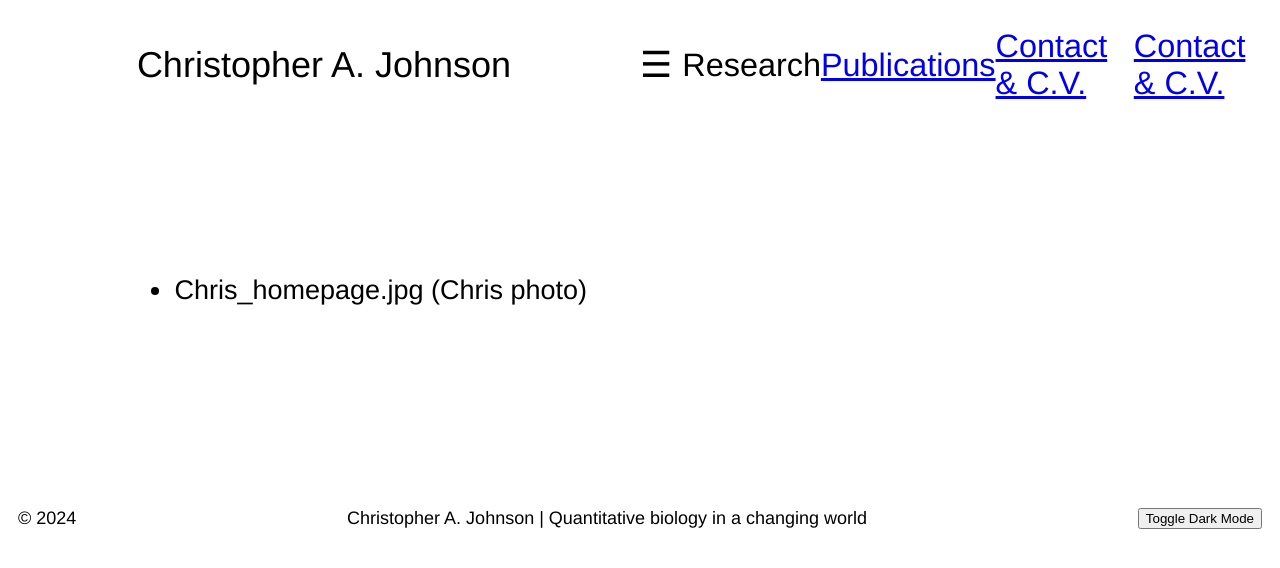
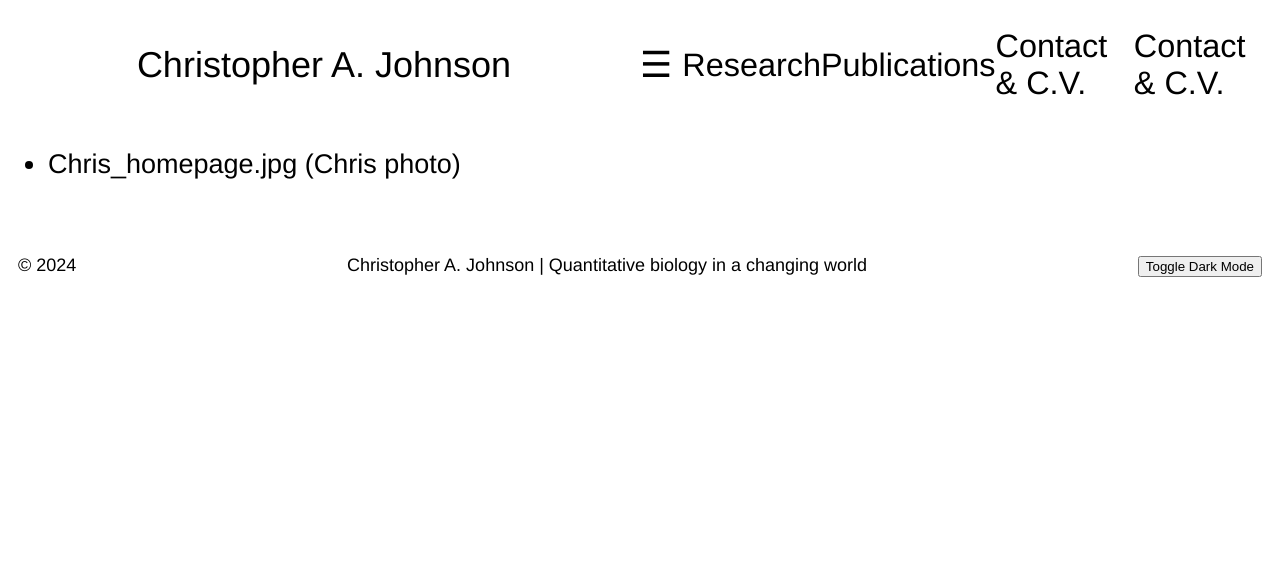
Before and after one commit to chrisajohnson/chrisajohnson.github.io, a Jekyll site: the page built from images/images.md, in a window 1280 px wide. Shown: the top 568 px of the page. Built offline with Jekyll 4.4.1, drawn with Linux system fonts in a browser that asks for light colours; our own code applies the rules of GitHub Pages for plain Markdown files.

Commit message:
Update styles.css

```diff
--- a/assets/css/styles.css
+++ b/assets/css/styles.css
@@ -34,6 +34,12 @@ html {
   justify-content: space-between; /* Space out items */
   align-items: center; /* Center items vertically */
   font-size: 1.8rem; /* Set the text size */
+}
+
+/* Anchor for navigation links */
+.site-header > .site-nav a {
+  text-decoration: none; /* Remove underline from links */
+  color: inherit; /* Make link color inherit from parent */
 }
 
 /* Dropdown container */
@@ -115,7 +121,6 @@ html {
   align-items: stretch; /* Ensure both content-left and content-right stretch to the same height */
   text-align: justify; /* Justified text */
   font-size: 1.5rem; /* Set the text size */
-  padding: 10%; /* Add padding */
 }
 
 /* Left content */
@@ -124,6 +129,7 @@ html {
   display: flex; /* Enable flexbox */
   flex-direction: column; /* Stack items vertically */
   justify-content: flex-start; /* Align items to the top */
+  padding: 5%; /* Add padding for left content */
 }
 
 /* Right content */
@@ -139,7 +145,7 @@ img {
   width: auto; /* Maintain the aspect ratio */
   height: auto; /* Maintain the aspect ratio */
   max-width: 100%; /* Prevent images from exceeding the container width */
-  max-height: 6in;
+  max-height: 8in;
 }
 
 /* Figure caption */
@@ -188,7 +194,7 @@ img {
 
   /* Site title */
   .site-header > .site-title {
-    font-size: 1.7rem; /* Set the text size */
+    font-size: 1.6rem; /* Set the text size */
   }
 
   /* Navigation */
```
